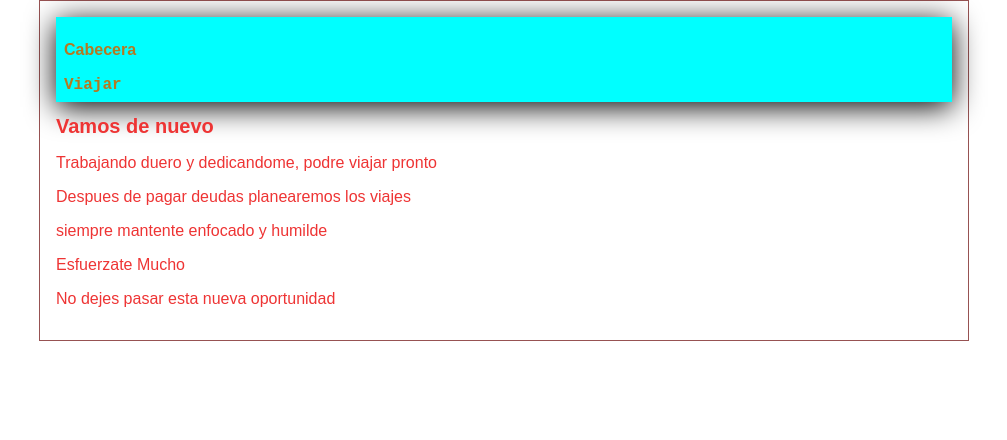
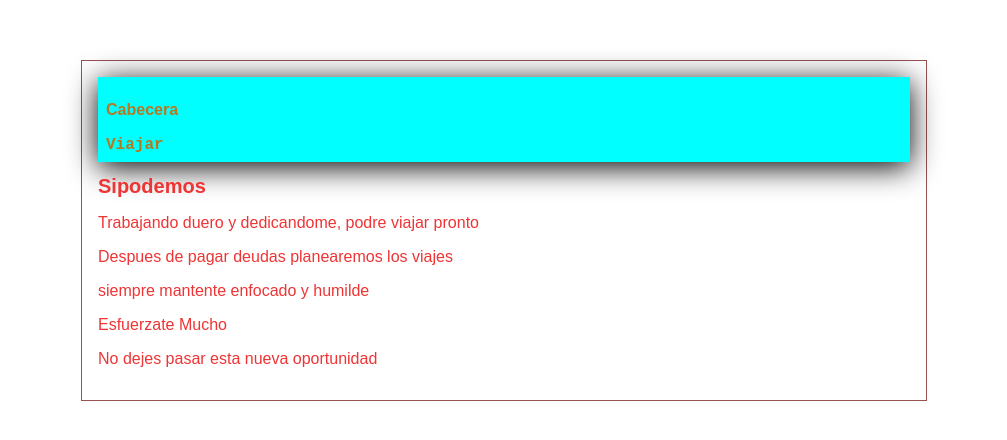
Before and after one commit to Sr0Horus/pruebas-de-git, a plain HTML site: page index.html in a window 1280 px wide. Shown: the whole page, without its empty margins (136-1143 px from the left). Drawn offline with Linux system fonts and the light colour scheme.

Commit message:
hicimos cambios archivos cabecera css y h1 de html

```diff
--- a/css/estilo.css
+++ b/css/estilo.css
@@ -3,8 +3,8 @@ body{
     text-align: center;
     font-family: Arial, Helvetica, sans-serif;
     font-size: 16px;
-    margin: 0;
-    padding: 0;
+    margin: 30px;
+    padding: 30px;
 }
 
 #container{
--- a/index.html
+++ b/index.html
@@ -12,7 +12,7 @@
             <p>Cabecera</p> <samp>Viajar</samp>
         </div>
         <div id="post">
-        <h1>Vamos de nuevo</h1>
+        <h1>Sipodemos</h1>
         <p>Trabajando duero y dedicandome, podre viajar pronto</p>
         </div>
         <div>
```
